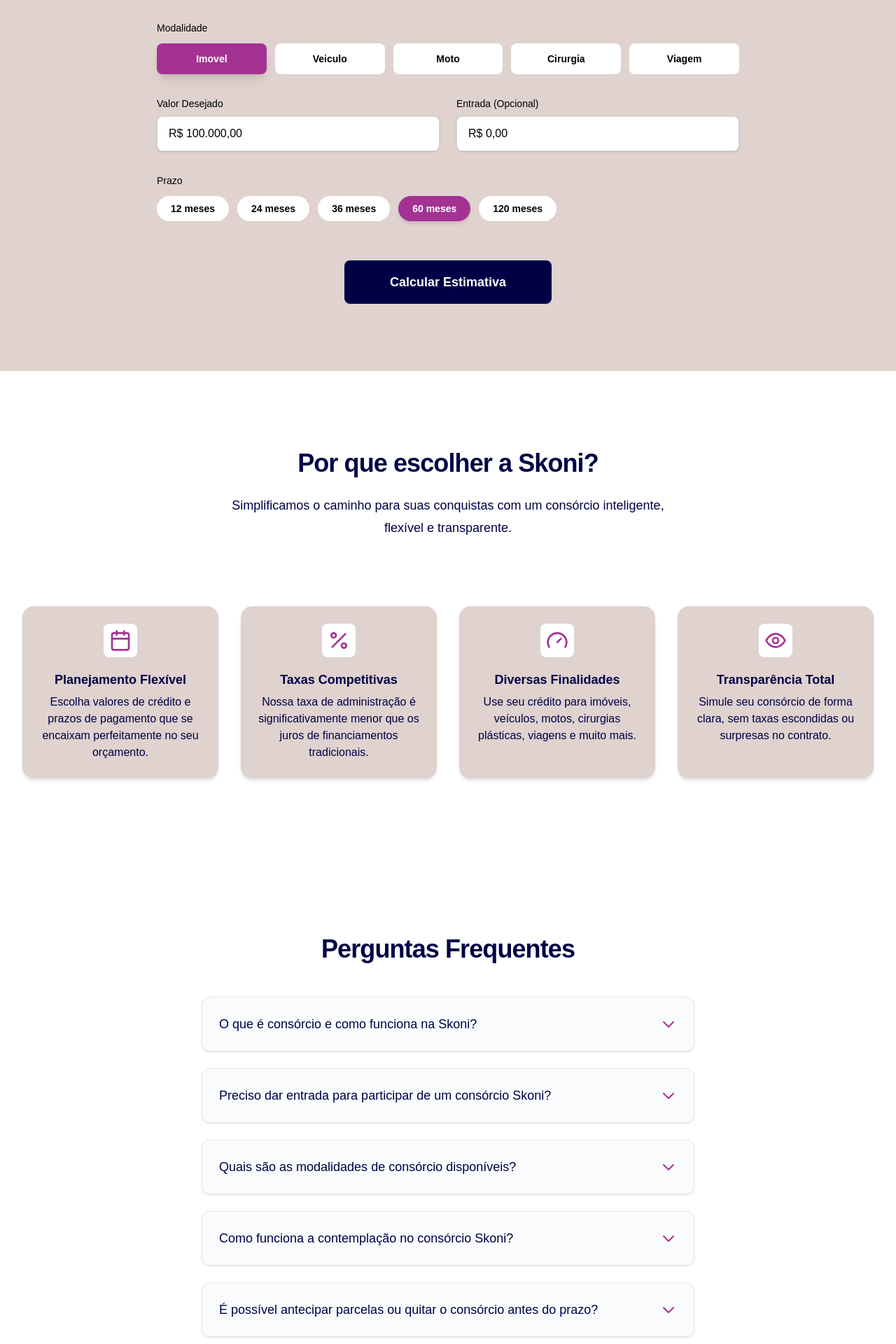
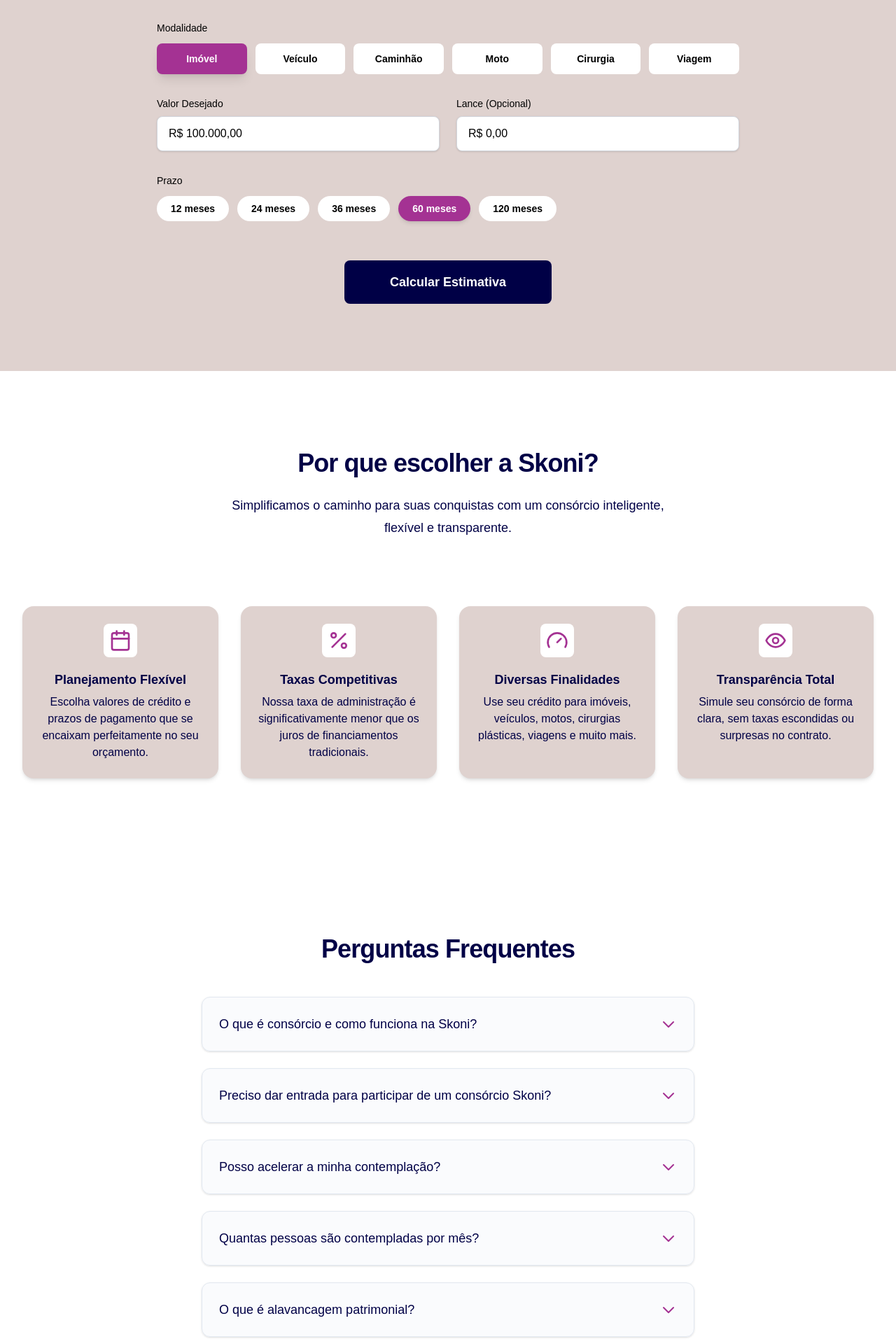
Before and after one commit to maarcospaaulo/skoni-lp, a Next.js app: page / in a window 1280 px wide. Shown: the part 800-2720 px from the top of the page at 70% size. Built offline with nearby package versions, Linux system fonts and the light colour scheme.

Commit message:
adjustments

```diff
--- a/src/components/ContactForm.tsx
+++ b/src/components/ContactForm.tsx
@@ -154,8 +154,9 @@
         <div>
           <label htmlFor="modality" className="mb-1 block text-sm font-medium text-[#000046]">Modalidade</label>
           <select id="modality" name="modality" value={formData.modality} onChange={handleChange} className={inputStyle}>
-            <option value="imovel">Imóvel</option>
-            <option value="veiculo">Veículo</option>
+            <option value="imóvel">Imóvel</option>
+            <option value="veículo">Veículo</option>
+            <option value="caminhão">Caminhão</option>
             <option value="moto">Moto</option>
             <option value="cirurgia">Cirurgia</option>
             <option value="viagem">Viagem</option>
--- a/src/components/FAQ.tsx
+++ b/src/components/FAQ.tsx
@@ -16,7 +16,27 @@
   },
   {
     question: 'Preciso dar entrada para participar de um consórcio Skoni?',
-    answer: 'Não é obrigatório. Você pode simular seu consórcio com ou sem entrada, escolhendo o valor ideal. Dar uma entrada reduz as parcelas mensais, mas não é uma exigência.',
+    answer: 'Não é necessário. O consórcio é uma modalidade de compra sem juros e sem entrada.',
+  },
+  {
+    question: 'Posso acelerar a minha contemplação?',
+    answer: 'Caso queira acelerar sua contemplação, você pode ofertar um lance, escolhendo o valor ideal. Dar um lance também reduz as parcelas mensais, mas não é uma exigência.',
+  },
+  {
+    question: 'Quantas pessoas são contempladas por mês?',
+    answer: 'O número de contemplações mensais é um indicador que a Skoni avalia em todos os atendimentos. Nosso foco é escolher o melhor grupo com o maior número possível de contemplações, podendo chegar a mais de 50 contemplados por mês em um único grupo.',
+  },
+  {
+    question: 'O que é alavancagem patrimonial?',
+    answer: 'É uma forma de aumentar seu patrimônio ao mesmo em que recebe um retorno financeiro, por exemplo, depois de contemplar um consórcio imobiliário, você compra um apartamento e coloca para alugar, assim o seu inquilino paga o restante do apartamento para você.',
+  },
+  {
+    question: 'O que é alavancagem financeira?',
+    answer: 'É quando você recebe um valor bem mais alto do que o valor que você precisou desembolsar, por exemplo, quando você vende uma carta contemplada, pode lucrar até 900% a mais do que pagou naquela carta.',
+  },
+  {
+    question: 'Quais os diferenciais dos consórcios da Skoni?',
+    answer: 'Trabalhamos com cotas sem taxa de adesão, sem fundo de reserva, sem seguro prestamista e sem reajustes anuais. Conseguimos buscar opções em todo o mercado brasileiro, inclusive com parcelas super reduzidas para realizar os seus sonhos o quanto antes!',
   },
   {
     question: 'Quais são as modalidades de consórcio disponíveis?',
--- a/src/components/Footer.tsx
+++ b/src/components/Footer.tsx
@@ -27,7 +27,7 @@
 
 const ContactLink = ({ href, Icon, text }: ContactLinkProps) => (
   <li className="flex items-center">
-    <a href={href} className="flex items-center gap-3 text-gray-300 transition-colors hover:text-[#A43293]">
+    <a href={href} target="_blank" rel="noopener noreferrer" className="flex items-center gap-3 text-gray-300 transition-colors hover:text-[#A43293]">
       <Icon size={18} aria-hidden="true" />
       <span>{text}</span>
     </a>
@@ -65,7 +65,7 @@
               className="-ml-2" // Ajuste fino de alinhamento
             />
             <p className="mt-4 text-sm leading-relaxed text-gray-300">
-              Planejamento financeiro inteligente para você conquistar seus sonhos sem pagar juros abusivos.
+              A escolha inteligente para construir o seu futuro.
             </p>
           </div>
 
@@ -84,8 +84,8 @@
           <div>
             <h3 className="text-base font-semibold">Suporte</h3>
             <ul className="mt-4 space-y-3">
-              <ContactLink href="tel:+5511999999999" Icon={Phone} text="(11) 99999-9999" />
-              <ContactLink href="https://wa.me/5511999999999" Icon={MessageSquare} text="WhatsApp" />
+              <ContactLink href="tel:+5511990143199" Icon={Phone} text="(11) 99014-3199" />
+              <ContactLink href="https://wa.me/5511990143199" Icon={MessageSquare} text="WhatsApp" />
               <ContactLink href="mailto:contato@skoni.com.br" Icon={Mail} text="contato@skoni.com.br" />
             </ul>
           </div>
--- a/src/components/Simulator.tsx
+++ b/src/components/Simulator.tsx
@@ -5,7 +5,7 @@
 import ContactForm from '@/components/ContactForm';
 
 // --- Tipos e Constantes ---
-type Modality = 'imovel' | 'veiculo' | 'moto' | 'cirurgia' | 'viagem';
+type Modality = 'imóvel' | 'veículo' | 'caminhão' | 'moto' | 'cirurgia' | 'viagem';
 
 interface SimulationResult {
   monthlyPayment: number;
@@ -26,7 +26,7 @@
 // --- Componente Principal ---
 const Simulator = () => {
   // --- Estados do Formulário (valores em centavos) ---
-  const [modality, setModality] = useState<Modality>('imovel');
+  const [modality, setModality] = useState<Modality>('imóvel');
   const [desiredValue, setDesiredValue] = useState(10000000); // R$ 100.000,00 em centavos
   const [downPayment, setDownPayment] = useState(0);
   const [termInMonths, setTermInMonths] = useState<number>(60);
@@ -56,7 +56,7 @@
 
     const principal = numericDesiredValue - numericDownPayment;
     if (principal <= 0) {
-      alert('O valor desejado deve ser maior que a entrada.');
+      alert('O valor desejado deve ser maior que o lance.');
       return;
     }
 
@@ -104,8 +104,8 @@
         <form onSubmit={handleSubmit} className="mt-12 space-y-8">
           <fieldset>
             <legend className="block text-sm font-medium text-black mb-3">Modalidade</legend>
-            <div className="grid grid-cols-2 sm:grid-cols-5 gap-3">
-              {(['imovel', 'veiculo', 'moto', 'cirurgia', 'viagem'] as Modality[]).map(m => (
+            <div className="grid grid-cols-2 sm:grid-cols-6 gap-3">
+              {(['imóvel', 'veículo', 'caminhão', 'moto', 'cirurgia', 'viagem'] as Modality[]).map(m => (
                 <button key={m} type="button" onClick={() => setModality(m)} className={`w-full px-4 py-3 text-sm font-semibold rounded-lg transition-all duration-200 ${modality === m ? 'bg-[#A43293] text-white shadow-lg' : 'bg-white text-black hover:bg-gray-50'}`}>
                   {m.charAt(0).toUpperCase() + m.slice(1)}
                 </button>
@@ -127,10 +127,10 @@
               />
             </div>
             <div>
-              <label htmlFor="entrada" className="block text-sm font-medium text-black">Entrada (Opcional)</label>
+              <label htmlFor="lance" className="block text-sm font-medium text-black">Lance (Opcional)</label>
               <input
                 type="text"
-                id="entrada"
+                id="lance"
                 value={formatToCurrencyBRL(downPayment)}
                 onChange={(e) => handleCurrencyChange(e, setDownPayment)}
                 onKeyDown={(e) => handleCurrencyKeyDown(e, setDownPayment)}
@@ -180,7 +180,7 @@
             </div>
             <p className="mt-5 text-xs text-center text-gray-600">* Esta é uma estimativa. Os valores finais podem variar e dependem da análise de crédito e das regras do grupo de consórcio. Consulte o regulamento.</p>
             <div className="mt-8 flex flex-col sm:flex-row justify-center items-center gap-4">
-                <a href="https://wa.me/5511999999999?text=Olá, fiz uma simulação no site e gostaria de falar com um especialista." target="_blank" rel="noopener noreferrer" className="w-full sm:w-auto inline-flex items-center justify-center px-8 py-3 border border-transparent text-base font-medium rounded-lg text-white bg-[#25D366] hover:bg-green-700 transition-all duration-300 transform hover:scale-105">
+                <a href="https://wa.me/5511990143199?text=Olá, fiz uma simulação no site e gostaria de falar com um especialista." target="_blank" rel="noopener noreferrer" className="w-full sm:w-auto inline-flex items-center justify-center px-8 py-3 border border-transparent text-base font-medium rounded-lg text-white bg-[#25D366] hover:bg-green-700 transition-all duration-300 transform hover:scale-105">
                     Falar com Especialista
                 </a>
                 <button onClick={openModal} className="w-full sm:w-auto inline-flex items-center justify-center px-8 py-3 border border-transparent text-base font-medium rounded-lg text-white bg-[#A43293] hover:bg-[#8e2b7f] transition-all duration-300 transform hover:scale-105">
```
